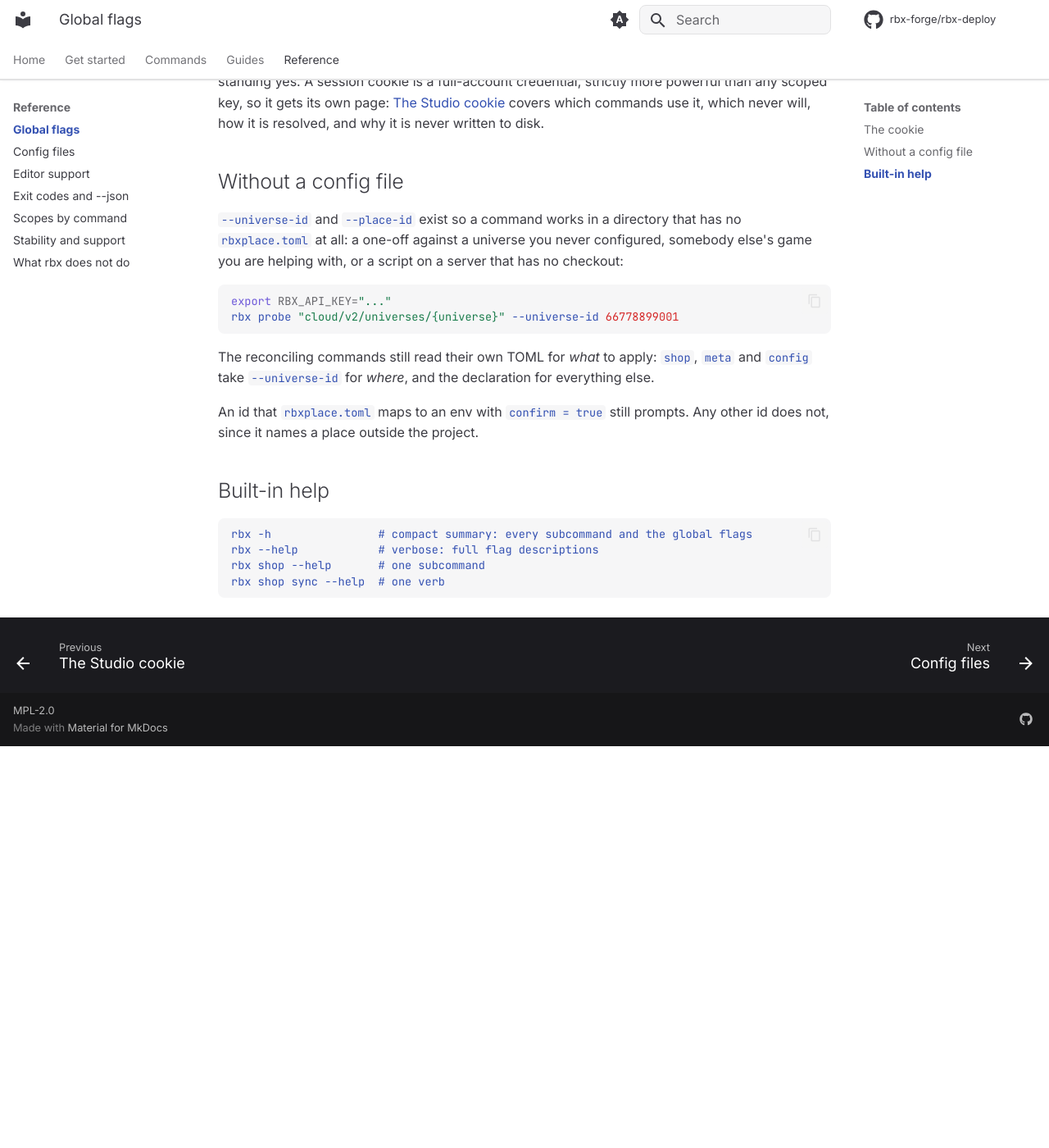
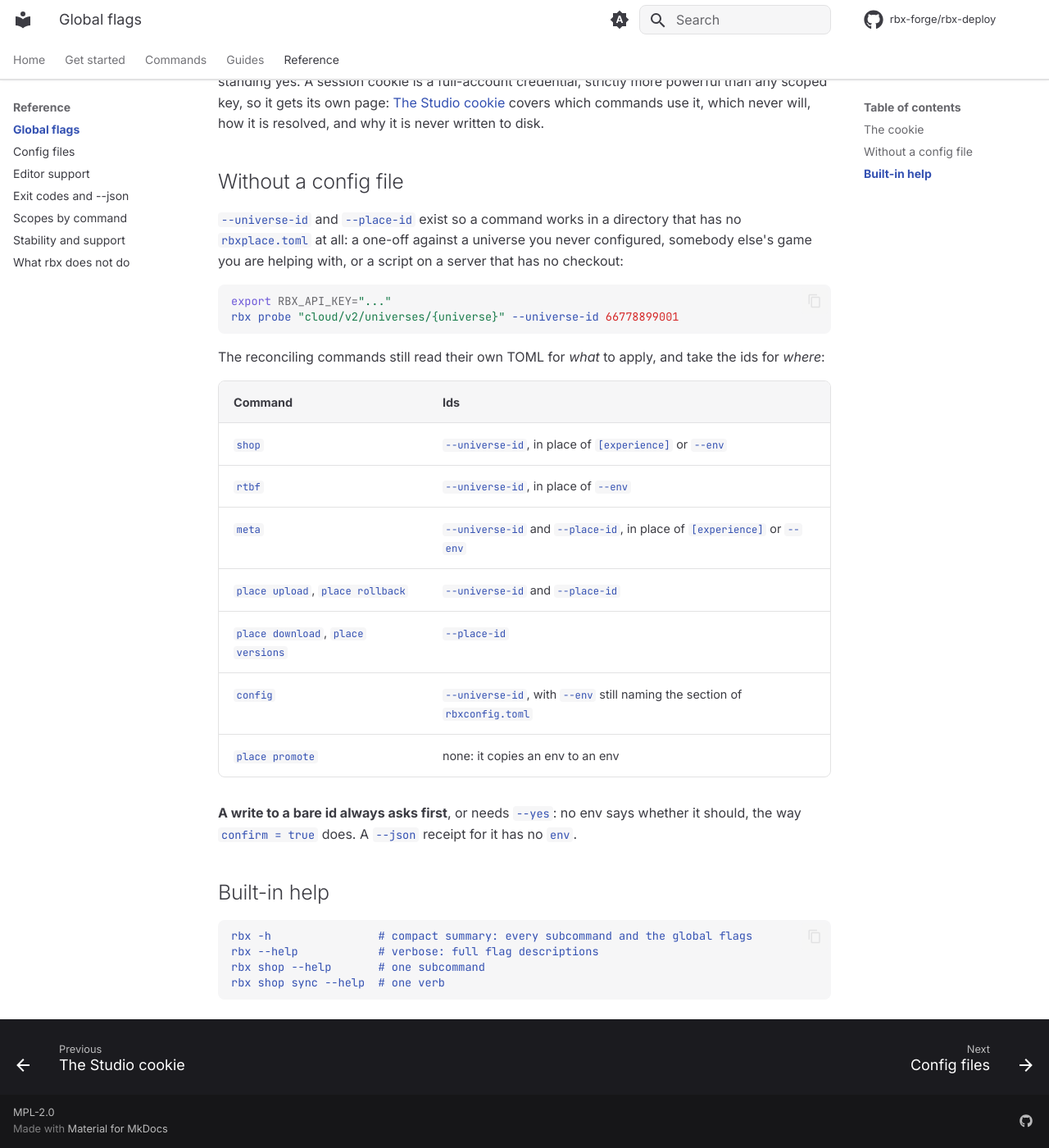
Before and after one commit to rbx-forge/rbx-cli, an MkDocs documentation site: the page built from docs/reference/global-flags.md, in a window 1280 px wide and 1400 px high, scrolled down 1164 px. Shown: the whole window at 82% size. Built offline with MkDocs 1.6.1 and Material for MkDocs 9.7.7, drawn with Linux system fonts in a browser that asks for light colours; comment, search, counter and statistics services are not loaded; before the commit the page ends 2074 px from its top, so only the background shows below that.

Commit message:
docs: which commands take ids, and what a write to one does
global-flags.md promised that every command works without rbxplace.toml through --universe-id and --place-id. It now lists which ids each command takes, says a write to a bare id always asks or needs --yes, and that its receipt has no env.

````diff
--- a/docs/reference/global-flags.md
+++ b/docs/reference/global-flags.md
@@ -29,9 +29,19 @@ export RBX_API_KEY="..."
 rbx probe "cloud/v2/universes/{universe}" --universe-id 66778899001
 ```
 
-The reconciling commands still read their own TOML for *what* to apply: `shop`, `meta` and `config` take `--universe-id` for *where*, and the declaration for everything else.
+The reconciling commands still read their own TOML for *what* to apply, and take the ids for *where*:
 
-An id that `rbxplace.toml` maps to an env with `confirm = true` still prompts. Any other id does not, since it names a place outside the project.
+| Command | Ids |
+| --- | --- |
+| `shop` | `--universe-id`, in place of `[experience]` or `--env` |
+| `rtbf` | `--universe-id`, in place of `--env` |
+| `meta` | `--universe-id` and `--place-id`, in place of `[experience]` or `--env` |
+| `place upload`, `place rollback` | `--universe-id` and `--place-id` |
+| `place download`, `place versions` | `--place-id` |
+| `config` | `--universe-id`, with `--env` still naming the section of `rbxconfig.toml` |
+| `place promote` | none: it copies an env to an env |
+
+**A write to a bare id always asks first**, or needs `--yes`: no env says whether it should, the way `confirm = true` does. A `--json` receipt for it has no `env`.
 
 ## Built-in help
 
````
Also changed, not shown: CHANGELOG.md (+24 -0 lines), docs/check.md (+1 -1 lines), docs/place.md (+6 -2 lines).
